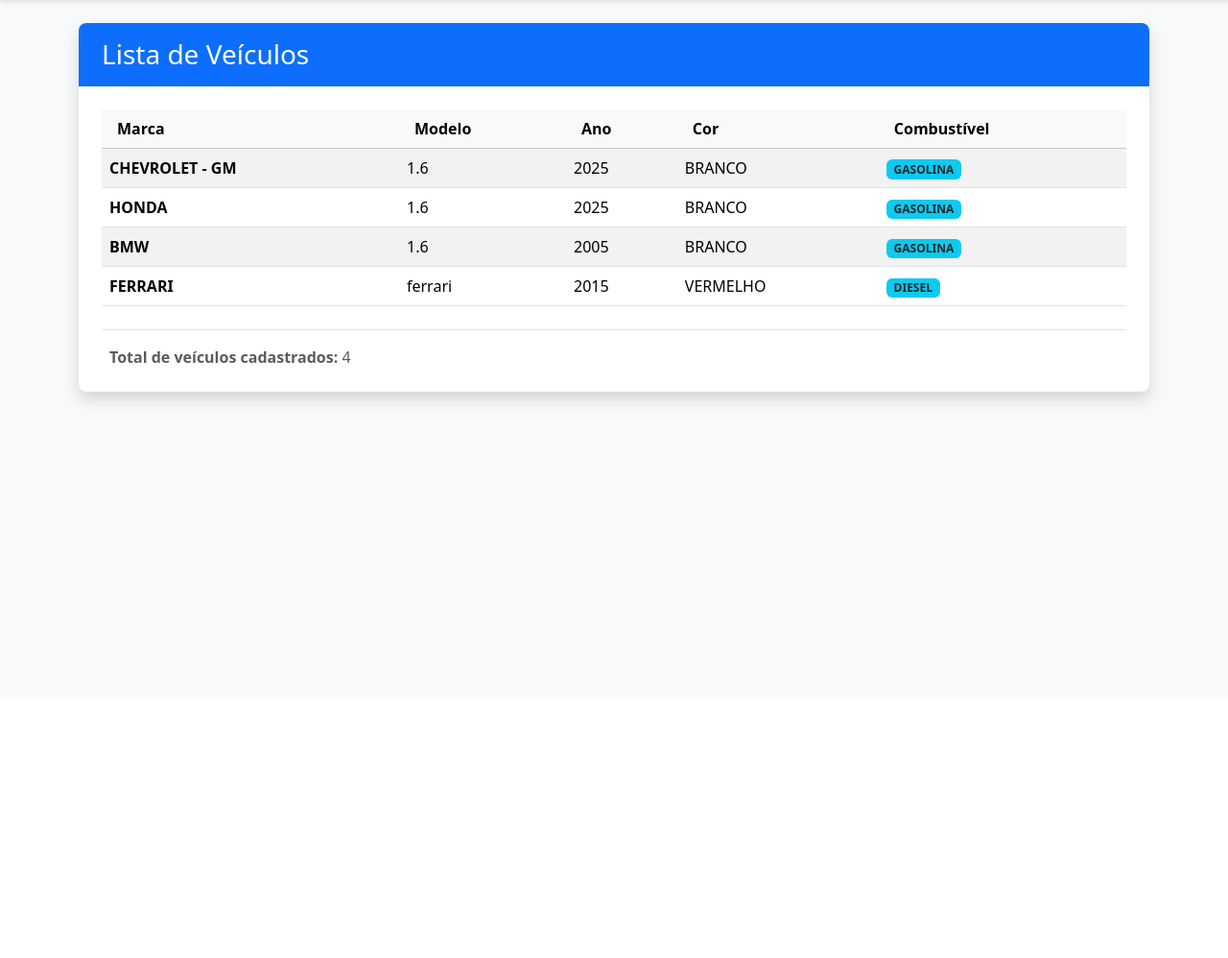
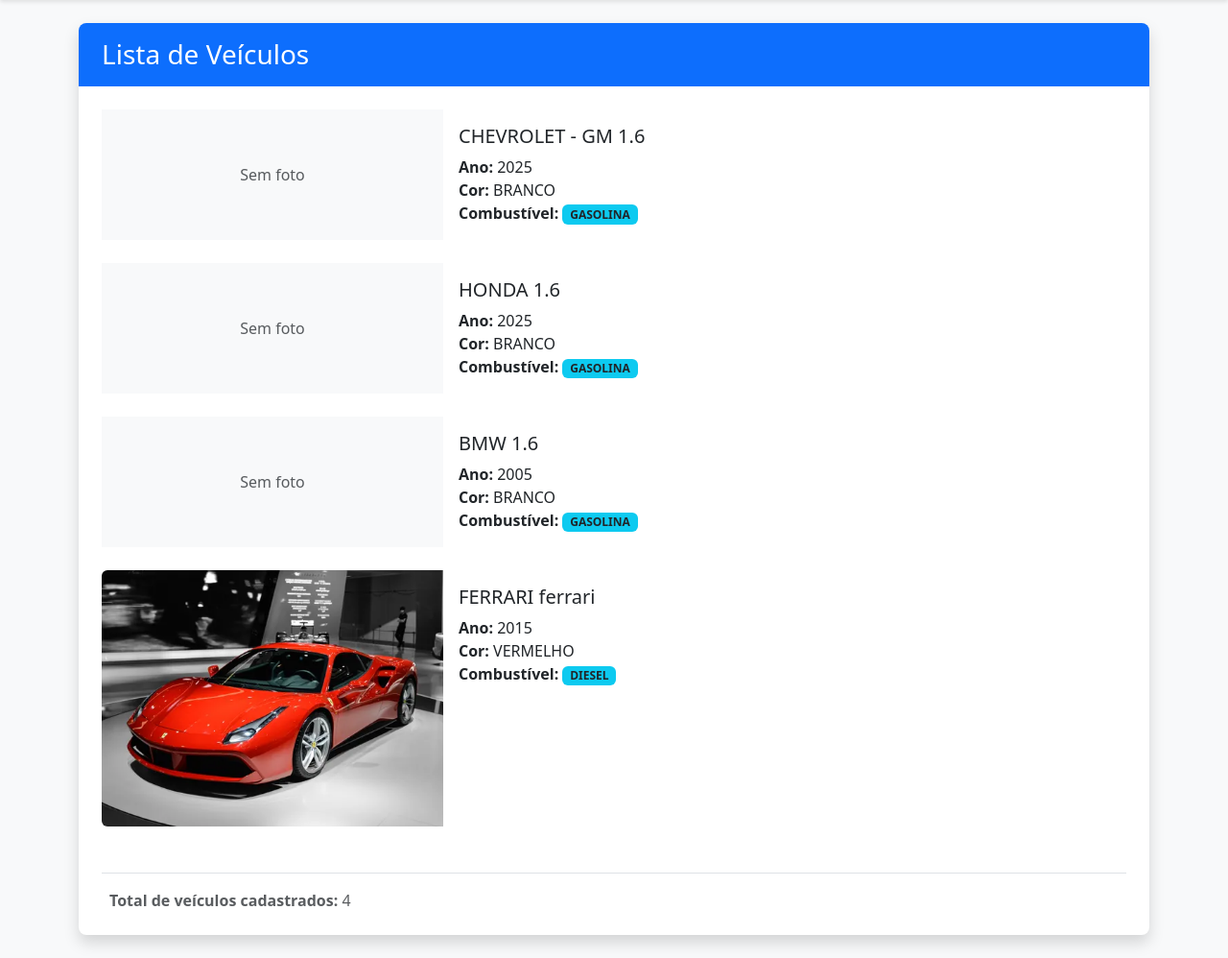
Before and after one commit to douglasalvesc/web_mobile, a Django app: page /veiculo/ in a window 1280 px wide. Shown: the part 72-1070 px from the top of the page at 96% size. Before the commit the page ends 496 px from the top, so only its background shows below. Run offline with Django 5.2, Linux system fonts and the light colour scheme; a user stored in the database is signed in; data comes from the database, SQL or seed files in the repository; both versions use the stored data as it was after the commit; some libraries are stand-ins or nearby versions.

Commit message:
Add photo field to veiculo model in migration 0002
- Created migration 0002_veiculo_foto to add 'foto' field to the 'veiculo' model.
- The 'foto' field is an ImageField that allows null and blank values, with uploads directed to 'veiculo/fotos'.

```diff
--- a/sistema/templates/veiculo/listar.html
+++ b/sistema/templates/veiculo/listar.html
@@ -1,44 +1,58 @@
-{% extends 'base.html' %}
+{% extends 'base.html' %} {% block titulo %}Listagem de Veículos{% endblock %}
 
-{% block titulo %}Listagem de Veículos{% endblock %}
+<!-- {% if v.foto %}
+<img src="{{v.foto.url}}" class="card-img-top" alt="">
+{% else %}
+    Veiculo sem foto
+{% endif %} -->
 
 {% block conteudo %}
 <div class="container py-4">
   <div class="card shadow">
     <div class="card-header bg-primary text-white py-3">
-            <h3 class="mb-0">
-                <i class="fas fa-car me-2"></i>Lista de Veículos
-            </h3>
+      <h3 class="mb-0"><i class="fas fa-car me-2"></i>Lista de Veículos</h3>
     </div>
     <div class="card-body p-4">
       {% if lista_veiculos %}
-                <div class="table-responsive">
-                    <table class="table table-hover table-striped align-middle mb-0">
-                        <thead class="table-light">
-                            <tr>
-                                <th class="fw-bold"><i class="fas fa-tag me-2"></i>Marca</th>
-                                <th class="fw-bold"><i class="fas fa-car-side me-2"></i>Modelo</th>
-                                <th class="fw-bold"><i class="fas fa-calendar me-2"></i>Ano</th>
-                                <th class="fw-bold"><i class="fas fa-palette me-2"></i>Cor</th>
-                                <th class="fw-bold"><i class="fas fa-gas-pump me-2"></i>Combustível</th>
-                            </tr>
-                        </thead>
-                        <tbody>
+      <div class="row">
         {% for veiculo in lista_veiculos %}
-                            <tr>
-                                <td class="fw-semibold">{{ veiculo.get_marca_display }}</td>
-                                <td>{{ veiculo.modelo }}</td>
-                                <td>{{ veiculo.ano }}</td>
-                                <td>{{ veiculo.get_cor_display }}</td>
-                                <td>
-                                    <span class="badge bg-info text-dark">
-                                        {{ veiculo.get_combustivel_display }}
-                                    </span>
-                                </td>
-                            </tr>
+        <div class="col-md-12 mb-4">
+          <div class="card">
+            <div class="row g-0">
+              <div class="col-md-4">
+                {% if veiculo.foto %}
+                <img
+                  src="{{ veiculo.foto.url }}"
+                  class="img-fluid rounded-start"
+                  alt="Foto do {{ veiculo.modelo }}"
+                />
+                {% else %}
+                <div
+                  class="d-flex align-items-center justify-content-center h-100 bg-light"
+                >
+                  <span class="text-muted">Sem foto</span>
+                </div>
+                {% endif %}
+              </div>
+              <div class="col-md-8">
+                <div class="card-body">
+                  <h5 class="card-title">
+                    {{ veiculo.get_marca_display }} {{ veiculo.modelo }}
+                  </h5>
+                  <p class="card-text">
+                    <strong>Ano:</strong> {{ veiculo.ano }}<br />
+                    <strong>Cor:</strong> {{ veiculo.get_cor_display }}<br />
+                    <strong>Combustível:</strong>
+                    <span class="badge bg-info text-dark"
+                      >{{ veiculo.get_combustivel_display }}</span
+                    >
+                  </p>
+                </div>
+              </div>
+            </div>
+          </div>
+        </div>
         {% endfor %}
-                        </tbody>
-                    </table>
       </div>
       <div class="mt-4 pt-3 border-top">
         <p class="text-muted mb-0">
@@ -51,7 +65,10 @@
         <i class="fas fa-info-circle me-3 fs-3"></i>
         <div>
           <h5 class="alert-heading mb-1">Nenhum veículo cadastrado</h5>
-                        <p class="mb-0">Comece cadastrando seu primeiro veículo através do menu "Cadastrar veículo".</p>
+          <p class="mb-0">
+            Comece cadastrando seu primeiro veículo através do menu "Cadastrar
+            veículo".
+          </p>
         </div>
       </div>
       {% endif %}
--- a/sistema/veiculo/models.py
+++ b/sistema/veiculo/models.py
@@ -7,3 +7,4 @@
     ano = models.IntegerField()
     cor = models.SmallIntegerField(choices=OPCOES_CORES)
     combustivel = models.SmallIntegerField(choices=OPCOES_COMBUSTIVEIS)
+    foto = models.ImageField(blank=True, null=True, upload_to='veiculo/fotos')
--- a/sistema/veiculo/urls.py
+++ b/sistema/veiculo/urls.py
@@ -5,5 +5,5 @@
 urlpatterns = [
     path('', ListarVeiculos.as_view(), name='listar-veiculos'),
     path('novo/', CriarVeiculos.as_view(), name='criar-veiculos'),
-
+    path('fotos/<str:arquivo>/', FotoVeiculo.as_view(), name='fotos-veiculos'),
 ]
--- a/sistema/veiculo/views.py
+++ b/sistema/veiculo/views.py
@@ -5,6 +5,9 @@
 from datetime import datetime
 from django.contrib.auth.mixins import LoginRequiredMixin
 from django.urls import reverse_lazy
+from django.views.generic import View
+from django.http import FileResponse, Http404
+from django.core.exceptions import ObjectDoesNotExist
 
 class ListarVeiculos(LoginRequiredMixin, ListView):
     """
@@ -27,3 +30,17 @@
     template_name = 'veiculo/novo.html'
     #success_url = '/veiculo' ou
     success_url = reverse_lazy('listar-veiculos') #prova: porque essa linha é melhor?
+
+class FotoVeiculo(View):
+    """
+    View para retornar a foto do veículos
+    """
+
+    def get(self, request, arquivo):
+        try:
+            veiculo = Veiculo.objects.get(foto=f'veiculo/fotos/{arquivo}')
+            return FileResponse(veiculo.foto)
+        except ObjectDoesNotExist:
+            raise Http404("Foto não encontrada ou acesso não autorizado!")
+        except Exception as exception:
+            raise exception
```
Also changed, not shown: sistema/templates/veiculo/novo.html (+12 -0 lines), sistema/db.sqlite3, sistema/veiculo/fotos/Ferrari_488_GTB.webp (added), sistema/veiculo/migrations/0002_veiculo_foto.py (added). Lines whose indentation alone changed are shown as unchanged.
